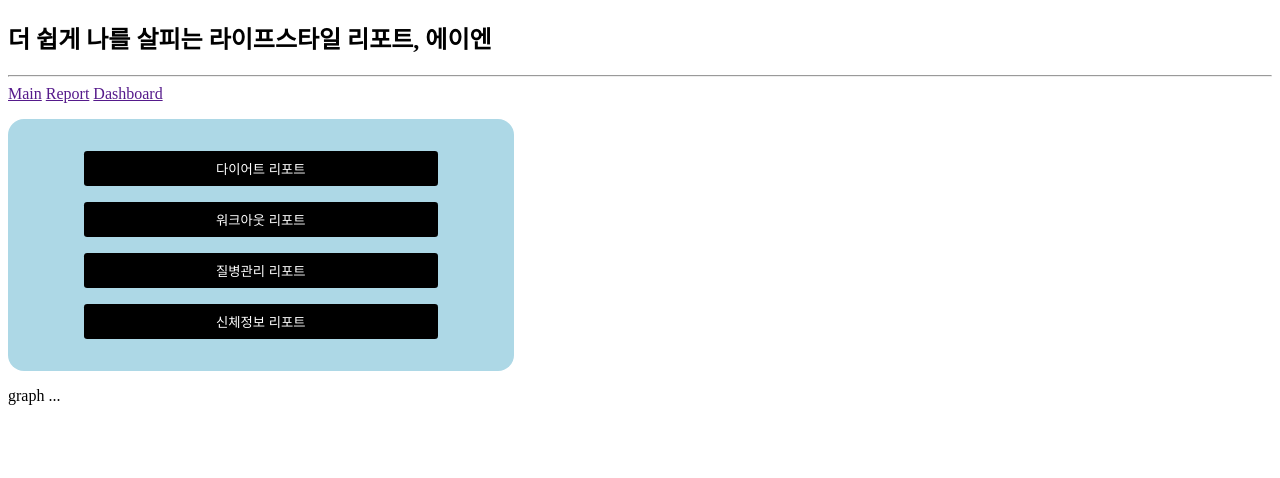
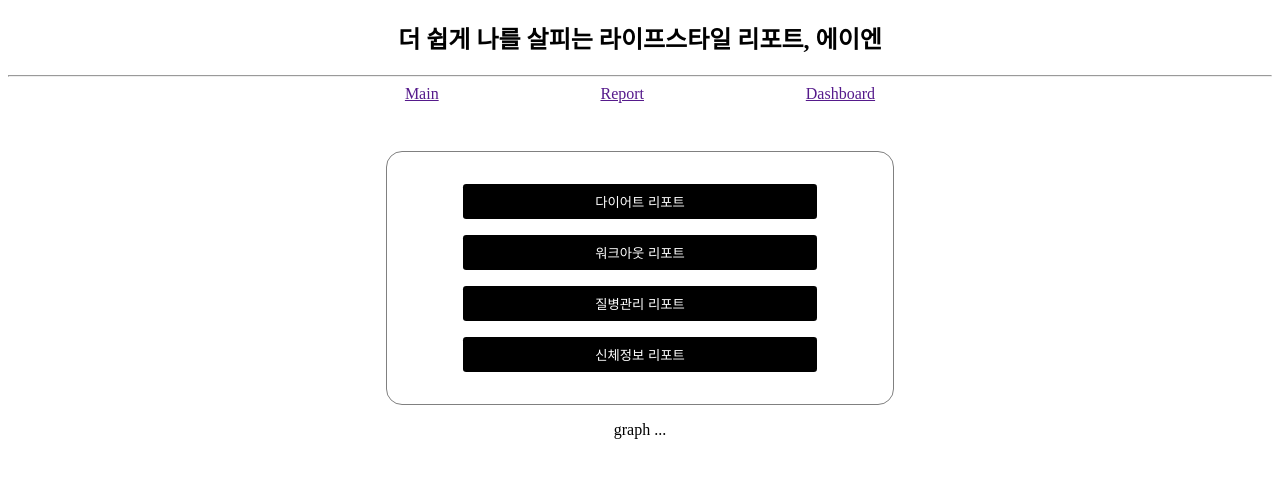
Before and after one commit to migdracios/eien, a FastAPI app: page / in a window 1280 px wide. Shown: the top 478 px of the page. Run offline with FastAPI, Linux system fonts and the light colour scheme.

Commit message:
Update index page style

```diff
--- a/templates/index.html
+++ b/templates/index.html
@@ -6,12 +6,32 @@
   <meta name="viewport" content="width=device-width, initial-scale=1.0">
   <title>평생 기록지, 에이엔</title>
   <style>
+    header {
+      height: 30%;
+      /* background-color: violet; */
+    }
+    h1 {
+      text-align: center;
+    }
     main {
       width: 100%;
+
+      display: flex;
+      flex-direction: column;
+      align-items: center;
+      justify-content: center;
+
+      margin: 2rem auto;
     }
-
+    header>div {
+      width: 50%;
+      margin: auto;
+      display: flex;
+      align-items: center;
+      justify-content: space-around;
+    }
     #report-card {
-      background-color: lightblue;
+      border: gray 1px solid;
       width: 40%;
       height: 20%;
       padding: 1.5rem 0;
@@ -118,7 +138,7 @@
         // 생성된 리포트 카드의 ID를 저장
         createdReportCards.add(targetId);
       } else {
-        console.log(`Report card with id ${targetId} has already been created.`);
+        alert(`Report card with id ${targetId} has already been created.`);
       }
     };
 
```
Also changed, not shown: 1 other file.
